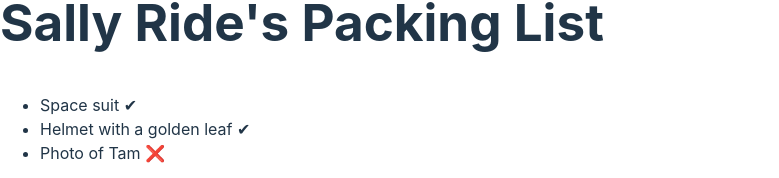
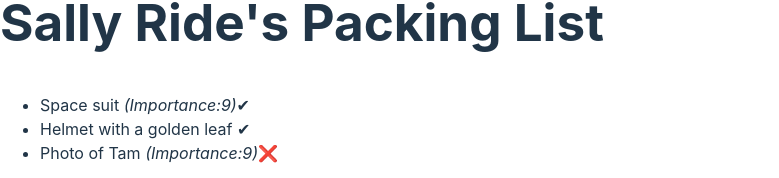
Before and after one commit to Jonathancsanon/react-things, a React (Vite) app: page / in a window 1280 px wide. Shown: the part 1143-1321 px from the top of the page, without its empty margins (0-779 px from the left). Built offline with nearby package versions, Linux system fonts and the light colour scheme.

Commit message:
Challenge 2 of 3: Show the item importance with &&

```diff
--- a/src/Item.jsx
+++ b/src/Item.jsx
@@ -1,8 +1,9 @@
-function Item({ name, isPacked }) {
+function Item({ name, isPacked, importance }) {
   return (
     <li className="item">
       {/* {isPacked ? name + "✔" : name + "❌"} */}
-      {name} {isPacked ? "✔" : "❌"}
+      {name} {importance > 0 && <i>(Importance:{importance})</i>}
+      {isPacked ? "✔" : "❌"}
     </li>
   );
 }
--- a/src/PackingList.jsx
+++ b/src/PackingList.jsx
@@ -5,9 +5,9 @@
     <section>
       <h1>Sally Ride's Packing List</h1>
       <ul>
-        <Item isPacked={true} name="Space suit" />
-        <Item isPacked={true} name="Helmet with a golden leaf" />
-        <Item isPacked={false} name="Photo of Tam" />
+        <Item importance={9} isPacked={true} name="Space suit" />
+        <Item importance={0} isPacked={true} name="Helmet with a golden leaf" />
+        <Item importance={9} isPacked={false} name="Photo of Tam" />
       </ul>
     </section>
   );
```
